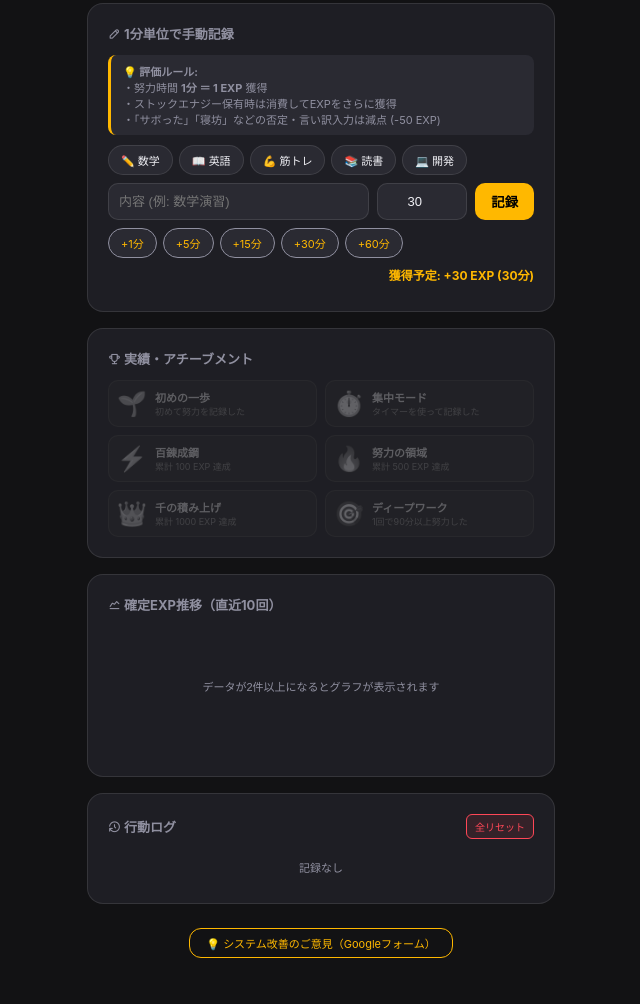
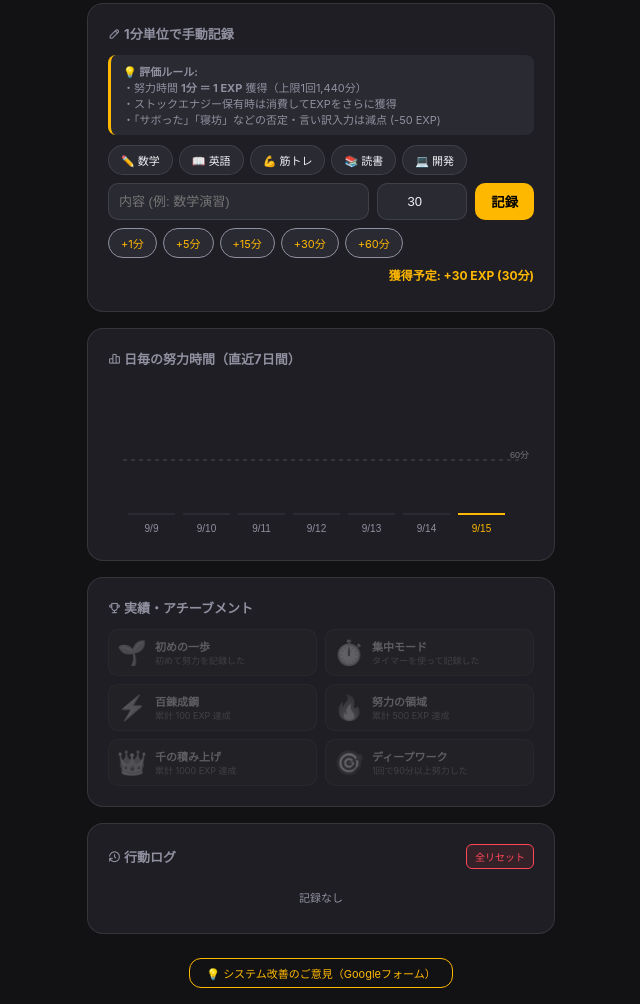
Before and after one commit to kuroske11/quest, a plain HTML site: page index.html in a window 1280 px wide. Shown: the part 535-1539 px from the top of the page, without its empty margins (319-959 px from the left). Drawn offline with Linux system fonts and the light colour scheme.

Commit message:
Update index.html

```diff
--- a/index.html
+++ b/index.html
@@ -29,7 +29,7 @@ body { font-family: -apple-system, BlinkMacSystemFont, "Segoe UI", Roboto, sans-
 .chara-avatar { font-size: 56px; margin: 0.25rem 0; }
 .level-badge { display: inline-block; background: var(--accent); color: #000; font-weight: bold; font-size: 11px; padding: 3px 12px; border-radius: 12px; }
 
-/* 🌟 PT/EXP表示エリア */
+/* PT/EXP表示エリア */
 .pt-display-group { display: flex; justify-content: center; gap: 12px; margin-top: 8px; }
 .pt-badge { background: var(--muted); border: 1px solid var(--border); border-radius: 8px; padding: 6px 12px; font-size: 12px; font-weight: bold; }
 .pt-badge.temp { border-color: var(--blue); color: var(--blue); }
@@ -42,7 +42,7 @@ body { font-family: -apple-system, BlinkMacSystemFont, "Segoe UI", Roboto, sans-
 .card { background: var(--card); border: 1px solid var(--border); border-radius: 16px; padding: 1.25rem; margin-top: 1rem; }
 .card-title { font-size: 13px; font-weight: bold; color: var(--sub); margin-bottom: 0.75rem; display: flex; align-items: center; justify-content: space-between; }
 
-/* ⏱️ タイマー＆入力 */
+/* タイマー＆入力 */
 .input-group { display: flex; gap: 8px; margin-bottom: 8px; }
 input[type="text"], input[type="number"] { background: var(--muted); border: 1px solid var(--border); color: var(--text); padding: 10px; border-radius: 10px; font-size: 13px; outline: none; }
 input[type="text"] { flex: 1; }
@@ -61,11 +61,11 @@ input:focus { border-color: var(--accent); }
 .chip.btn-time { border-color: var(--sub); color: var(--accent); }
 .chip:active { background: var(--border); }
 
-/* 💡 評価基準ガイド & リアルタイム計算表示 */
+/* 評価基準ガイド & リアルタイム計算表示 */
 .eval-guide { background: var(--muted); border-radius: 8px; padding: 8px 12px; font-size: 11px; color: var(--sub); margin-bottom: 10px; border-left: 3px solid var(--accent); }
 .calc-preview { font-size: 12px; font-weight: bold; color: var(--accent); margin-bottom: 8px; text-align: right; }
 
-/* 🏆 アチーブメント (実績) */
+/* アチーブメント */
 .achievement-grid { display: grid; grid-template-columns: repeat(2, 1fr); gap: 8px; }
 .achieve-card { background: var(--muted); border: 1px solid var(--border); border-radius: 10px; padding: 8px; display: flex; align-items: center; gap: 8px; opacity: 0.3; filter: grayscale(100%); transition: 0.3s; }
 .achieve-card.unlocked { opacity: 1; filter: grayscale(0%); border-color: var(--accent); }
@@ -74,8 +74,8 @@ input:focus { border-color: var(--accent); }
 .achieve-title { font-size: 11px; font-weight: bold; color: var(--text); }
 .achieve-desc { font-size: 9px; color: var(--sub); }
 
-/* グラフ */
-.graph-container { width: 100%; height: 130px; margin-top: 8px; }
+/* 📊 棒グラフコンテナ */
+.graph-container { width: 100%; height: 160px; margin-top: 8px; }
 canvas { width: 100%; height: 100%; }
 
 /* 判定結果 */
@@ -97,7 +97,6 @@ canvas { width: 100%; height: 100%; }
 
 <div class="header">
   <h2 style="font-size: 18px;">🔥 努力計測システム</h2>
-  <!-- 💡 Googleフォーム等のURLを以下に設定してください -->
   <a href="https://docs.google.com/forms/d/e/YOUR_FORM_ID/viewform" target="_blank" class="feedback-btn">
     <i class="ti ti-message-dots"></i> ご意見・要望
   </a>
@@ -113,7 +112,6 @@ canvas { width: 100%; height: 100%; }
     <div class="pt-badge temp" id="temp-pts-text" title="努力記録時に同時にEXPに変換されます">ストックエナジー: 0</div>
   </div>
 
-  <!-- 進捗ゲージ -->
   <div class="level-progress-container">
     <div class="level-progress-bar">
       <div class="level-progress-fill" id="lvl-progress-fill"></div>
@@ -144,14 +142,13 @@ canvas { width: 100%; height: 100%; }
   </div>
 </div>
 
-<!-- ✍️ 手動判定・記録 (1分単位) -->
+<!-- ✍️ 手動判定・記録 -->
 <div class="card">
   <div class="card-title"><span><i class="ti ti-pencil"></i> 1分単位で手動記録</span></div>
 
-  <!-- 評価ルール明示 -->
   <div class="eval-guide">
     <strong>💡 評価ルール:</strong><br>
-    ・努力時間 <strong>1分 ＝ 1 EXP</strong> 獲得<br>
+    ・努力時間 <strong>1分 ＝ 1 EXP</strong> 獲得（上限1回1,440分）<br>
     ・ストックエナジー保有時は消費してEXPをさらに獲得<br>
     ・「サボった」「寝坊」などの否定・言い訳入力は減点 (-50 EXP)
   </div>
@@ -166,11 +163,10 @@ canvas { width: 100%; height: 100%; }
 
   <div class="input-group">
     <input type="text" id="effort-task" placeholder="内容 (例: 数学演習)" maxlength="40">
-    <input type="number" id="manual-minutes" placeholder="分" min="1" max="1440" value="30" oninput="updatePreview()">
+    <input type="number" id="manual-minutes" placeholder="分" min="1" max="1440" value="30" oninput="updatePreview()" onchange="updatePreview()">
     <button class="btn-eval" onclick="evaluateEffort()">記録</button>
   </div>
 
-  <!-- 分単位調整クイックボタン -->
   <div class="chip-container">
     <div class="chip btn-time" onclick="addMinutes(1)">+1分</div>
     <div class="chip btn-time" onclick="addMinutes(5)">+5分</div>
@@ -179,7 +175,6 @@ canvas { width: 100%; height: 100%; }
     <div class="chip btn-time" onclick="addMinutes(60)">+60分</div>
   </div>
 
-  <!-- 💡 リアルタイム見込み計算 -->
   <div class="calc-preview" id="calc-preview">獲得予定: 30 EXP (30分)</div>
 
   <div class="result-box" id="result-box">
@@ -188,20 +183,18 @@ canvas { width: 100%; height: 100%; }
   </div>
 </div>
 
-<!-- 🏆 アチーブメント (ゲーム代替要素) -->
+<!-- 📊 日毎の努力時間 棒グラフ（新機能） -->
 <div class="card">
-  <div class="card-title"><span><i class="ti ti-trophy"></i> 実績・アチーブメント</span></div>
-  <div class="achievement-grid" id="achievement-grid">
-    <!-- JSで動的生成 -->
+  <div class="card-title"><span><i class="ti ti-chart-bar"></i> 日毎の努力時間（直近7日間）</span></div>
+  <div class="graph-container">
+    <canvas id="dailyBarChart"></canvas>
   </div>
 </div>
 
-<!-- 📊 EXP推移グラフ -->
+<!-- 🏆 実績・アチーブメント -->
 <div class="card">
-  <div class="card-title"><span><i class="ti ti-chart-line"></i> 確定EXP推移（直近10回）</span></div>
-  <div class="graph-container">
-    <canvas id="cumulChart"></canvas>
-  </div>
+  <div class="card-title"><span><i class="ti ti-trophy"></i> 実績・アチーブメント</span></div>
+  <div class="achievement-grid" id="achievement-grid"></div>
 </div>
 
 <!-- ログ & リセット -->
@@ -220,6 +213,7 @@ canvas { width: 100%; height: 100%; }
 </div>
 
 <script>
+const MAX_MINUTES = 1440; // 上限1,440分 (24時間)
 let totalExp = Math.max(0, Number(localStorage.getItem('proto_pro_exp')) || 0);
 let stockEnergy = Math.max(0, Number(localStorage.getItem('proto_stock_energy')) || 0);
 let lastDate = localStorage.getItem('proto_last_date') || "";
@@ -227,7 +221,6 @@ let lastDate = localStorage.getItem('proto_last_date') || "";
 let logs = JSON.parse(localStorage.getItem('proto_pro_logs')) || [];
 let unlockedAchievements = JSON.parse(localStorage.getItem('proto_achievements')) || [];
 
-// 📅 日付チェック（1日経過でストックエナジー失効）
 function checkDailyReset() {
   const today = new Date().toISOString().split('T')[0];
   if (lastDate && lastDate !== today) {
@@ -259,7 +252,6 @@ const ACHIEVEMENTS = [
   { id: 'long_task', title: 'ディープワーク', desc: '1回で90分以上努力した', icon: '🎯' }
 ];
 
-// --- 🌟 レベル進捗更新 ---
 function updateLevelProgress() {
   let currentLvlObj = LEVEL_TABLE[0];
   let nextLvlObj = null;
@@ -290,7 +282,6 @@ function updateLevelProgress() {
   }
 }
 
-// --- ✍️ 1分単位の入力調整 ＆ プレビュー計算 ---
 function appendManualTask(taskName) {
   document.getElementById('effort-task').value = taskName;
 }
@@ -298,21 +289,35 @@ function appendManualTask(taskName) {
 function addMinutes(mins) {
   const input = document.getElementById('manual-minutes');
   let current = parseInt(input.value) || 0;
-  input.value = Math.max(1, current + mins);
+  let newValue = Math.min(MAX_MINUTES, Math.max(1, current + mins));
+  input.value = newValue;
   updatePreview();
 }
 
 function updatePreview() {
-  const mins = Math.max(0, parseInt(document.getElementById('manual-minutes').value) || 0);
-  const expectedExp = mins * 1; // 1分 = 1 EXP
-  document.getElementById('calc-preview').textContent = `獲得予定: +${expectedExp} EXP (${mins}分)`;
+  const input = document.getElementById('manual-minutes');
+  let mins = parseInt(input.value) || 0;
+  const previewEl = document.getElementById('calc-preview');
+
+  if (mins > MAX_MINUTES) {
+    input.value = MAX_MINUTES;
+    mins = MAX_MINUTES;
+    previewEl.innerHTML = `<span style="color:var(--red);">⚠️ 1回の上限は24時間(${MAX_MINUTES}分)です</span>`;
+    return;
+  }
+
+  if (mins <= 0) {
+    previewEl.textContent = `獲得予定: +0 EXP`;
+    return;
+  }
+
+  const expectedExp = mins * 1;
+  previewEl.textContent = `獲得予定: +${expectedExp} EXP (${mins}分)`;
 }
 
-// --- ⚙️ エナジー ➔ EXP 変換処理 ---
 function convertEnergyToExp(baseExp) {
   if (stockEnergy <= 0 || baseExp <= 0) return { realGained: baseExp, energyUsed: 0 };
 
-  // 1EXPにつき、最大2エナジーを消費してEXPに変換
   const maxEnergyCanConvert = baseExp * 2;
   const energyUsed = Math.min(stockEnergy, maxEnergyCanConvert);
   const convertedExp = Math.floor(energyUsed / 2);
@@ -324,7 +329,7 @@ function convertEnergyToExp(baseExp) {
   return { realGained: totalGained, energyUsed };
 }
 
-// --- ⏱️ タイマー機能 ---
+// ⏱️ タイマー機能
 let timerInterval = null;
 let timerSeconds = 0;
 let isTimerRunning = false;
@@ -358,9 +363,7 @@ function toggleTimer() {
     const secs = timerSeconds % 60;
     const timeText = mins > 0 ? `${mins}分${secs}秒` : `${secs}秒`;
 
-    // 1分＝1EXP (最低でも1EXP)
     const baseExp = Math.max(1, mins);
-
     const { realGained, energyUsed } = convertEnergyToExp(baseExp);
 
     let msg = `⏱️ 【${taskName}】(${timeText}) 達成！\n+${realGained} EXP獲得！`;
@@ -372,7 +375,7 @@ function toggleTimer() {
     checkAchievements('timer_master');
     if (mins >= 90) checkAchievements('long_task');
 
-    addLog(`集中: ${taskName} (${timeText})`, realGained, energyUsed > 0 ? `エナジー${energyUsed}消費` : '基本評価');
+    addLog(`集中: ${taskName} (${timeText})`, realGained, energyUsed > 0 ? `エナジー${energyUsed}消費` : '基本評価', mins);
     timerSeconds = 0;
     updateTimerDisplay();
   }
@@ -395,7 +398,7 @@ function updateTimerDisplay() {
   document.getElementById('timer-display').textContent = `${m}:${s}`;
 }
 
-// --- ✍️ 手動判定ロジック ---
+// ✍️ 手動判定
 function checkNegative(text) {
   const directNegatives = ["サボっ", "寝てた", "寝坊", "遅刻", "ダラダラ", "忘れた", "怠けた", "YouTube", "TikTok", "スマホいじっ"];
   for (let w of directNegatives) {
@@ -409,14 +412,20 @@ function evaluateEffort() {
   const minEl = document.getElementById('manual-minutes');
 
   const taskName = taskEl.value.trim() || "努力作業";
-  const mins = parseInt(minEl.value) || 0;
+  let mins = parseInt(minEl.value) || 0;
 
   if (mins <= 0) {
     alert("努力時間を1分以上で設定してください。");
     return;
   }
 
-  let baseExp = mins * 1; // 1分 = 1 EXP
+  if (mins > MAX_MINUTES) {
+    alert(`1回に記録できる上限は24時間（${MAX_MINUTES}分）までです。`);
+    mins = MAX_MINUTES;
+    minEl.value = MAX_MINUTES;
+  }
+
+  let baseExp = mins * 1;
   let reasons = [];
   const negCheck = checkNegative(taskName);
 
@@ -427,7 +436,7 @@ function evaluateEffort() {
     void document.body.offsetWidth;
     document.body.classList.add('flash-red');
 
-    addLog(taskName, baseExp, reasons.join("・"));
+    addLog(taskName, baseExp, reasons.join("・"), 0);
   } else {
     const { realGained, energyUsed } = convertEnergyToExp(baseExp);
 
@@ -442,13 +451,12 @@ function evaluateEffort() {
     resBox.style.display = 'block';
 
     if (mins >= 90) checkAchievements('long_task');
-    addLog(`${taskName} (${mins}分)`, realGained, reasons.join("・"));
+    addLog(`${taskName} (${mins}分)`, realGained, reasons.join("・"), mins);
   }
 
   taskEl.value = '';
 }
 
-// 🏆 実績（アチーブメント）チェック
 function checkAchievements(specificId = null) {
   if (logs.length > 0) unlockAchieve('first_step');
   if (specificId) unlockAchieve(specificId);
@@ -486,73 +494,114 @@ function renderAchievements() {
   }).join('');
 }
 
-// ログ記録
-function addLog(text, pts, reason) {
+function addLog(text, pts, reason, durationMins = 0) {
   totalExp = Math.max(0, totalExp + pts);
   const now = new Date();
+  const isoDate = now.toISOString().split('T')[0]; // YYYY-MM-DD
   const dateStr = `${now.getMonth()+1}/${now.getDate()} ${String(now.getHours()).padStart(2,'0')}:${String(now.getMinutes()).padStart(2,'0')}`;
 
-  logs.push({ text, pts, cumul: totalExp, date: dateStr });
+  logs.push({ text, pts, durationMins, isoDate, cumul: totalExp, date: dateStr });
 
   localStorage.setItem('proto_pro_exp', totalExp);
   localStorage.setItem('proto_pro_logs', JSON.stringify(logs));
 
   checkAchievements();
   updateUI();
-  drawCumulGraph();
+  drawDailyBarChart();
 }
 
-// --- 📊 グラフ描画 ---
-function drawCumulGraph() {
-  const canvas = document.getElementById('cumulChart');
+// 📊 日毎の努力時間 棒グラフ描画 (Canvas)
+function drawDailyBarChart() {
+  const canvas = document.getElementById('dailyBarChart');
   if (!canvas) return;
   const ctx = canvas.getContext('2d');
   canvas.width = canvas.parentElement.clientWidth;
-  canvas.height = 130;
+  canvas.height = 160;
   ctx.clearRect(0, 0, canvas.width, canvas.height);
 
-  const recentLogs = logs.slice(-10);
-  if (recentLogs.length < 2) {
-    ctx.fillStyle = "#9090a0";
-    ctx.font = "11px sans-serif";
-    ctx.textAlign = "center";
-    ctx.fillText("データが2件以上になるとグラフが表示されます", canvas.width / 2, 65);
-    return;
+  // 直近7日分のISO日付配列を生成 (例: ["2026-09-08", ... "2026-09-14"])
+  const days = [];
+  const dayLabels = [];
+  const today = new Date();
+
+  for (let i = 6; i >= 0; i--) {
+    const d = new Date(today);
+    d.setDate(today.getDate() - i);
+    const iso = d.toISOString().split('T')[0];
+    const label = `${d.getMonth() + 1}/${d.getDate()}`;
+    days.push(iso);
+    dayLabels.push(label);
   }
 
-  const cumulValues = recentLogs.map(l => l.cumul !== undefined ? l.cumul : l.pts);
-  const maxVal = Math.max(...cumulValues, 100);
-  const minVal = Math.min(...cumulValues, 0);
-  const padding = 25;
-  const stepX = (canvas.width - padding * 2) / (cumulValues.length - 1);
+  // 日付ごとの合計分数を計算
+  const dailyTotals = days.map(iso => {
+    return logs.reduce((acc, log) => {
+      if (log.isoDate === iso && log.durationMins > 0) {
+        return acc + log.durationMins;
+      }
+      return acc;
+    }, 0);
+  });
 
+  const maxVal = Math.max(...dailyTotals, 120); // 最低スケールは120分
+  const paddingBottom = 25;
+  const paddingTop = 25;
+  const chartHeight = canvas.height - paddingBottom - paddingTop;
+  const barWidth = Math.floor((canvas.width - 40) / 7) - 8;
+
+  // 60分の点線ガイドライン描画
+  const targetMin = 60;
+  const targetY = (canvas.height - paddingBottom) - (targetMin / maxVal) * chartHeight;
   ctx.beginPath();
-  ctx.strokeStyle = "#FFB800";
-  ctx.lineWidth = 3;
+  ctx.setLineDash([4, 4]);
+  ctx.strokeStyle = "rgba(255, 255, 255, 0.2)";
+  ctx.lineWidth = 1;
+  ctx.moveTo(15, targetY);
+  ctx.lineTo(canvas.width - 15, targetY);
+  ctx.stroke();
+  ctx.setLineDash([]); // リセット
 
-  cumulValues.forEach((val, i) => {
-    const x = padding + i * stepX;
-    const ratio = (val - minVal) / (maxVal - minVal || 1);
-    const y = (canvas.height - padding) - ratio * (canvas.height - padding * 2);
-    if (i === 0) ctx.moveTo(x, y);
-    else ctx.lineTo(x, y);
-  });
-  ctx.stroke();
+  ctx.fillStyle = "rgba(255, 255, 255, 0.4)";
+  ctx.font = "9px sans-serif";
+  ctx.textAlign = "right";
+  ctx.fillText("60分", canvas.width - 5, targetY - 2);
 
-  cumulValues.forEach((val, i) => {
-    const x = padding + i * stepX;
-    const ratio = (val - minVal) / (maxVal - minVal || 1);
-    const y = (canvas.height - padding) - ratio * (canvas.height - padding * 2);
+  // 棒グラフを描画
+  dailyTotals.forEach((total, i) => {
+    const x = 20 + i * (barWidth + 8);
+    const barHeight = (total / maxVal) * chartHeight;
+    const y = (canvas.height - paddingBottom) - barHeight;
 
-    ctx.beginPath();
-    ctx.arc(x, y, 4, 0, Math.PI * 2);
-    ctx.fillStyle = "#2ed573";
-    ctx.fill();
+    // バーの描画
+    if (i === 6) {
+      // 本日分は強調色
+      ctx.fillStyle = "#FFB800";
+    } else {
+      ctx.fillStyle = total > 0 ? "#70a1ff" : "#2a2a32";
+    }
 
-    ctx.fillStyle = "#f0f0f5";
-    ctx.font = "9px sans-serif";
+    if (total > 0) {
+      // 角丸の棒
+      const radius = 4;
+      ctx.beginPath();
+      ctx.roundRect(x, y, barWidth, barHeight, [radius, radius, 0, 0]);
+      ctx.fill();
+
+      // 数値表示 (バーの上)
+      ctx.fillStyle = "#f0f0f5";
+      ctx.font = "10px sans-serif";
+      ctx.textAlign = "center";
+      ctx.fillText(`${total}分`, x + barWidth / 2, y - 4);
+    } else {
+      // 0分の空バー
+      ctx.fillRect(x, canvas.height - paddingBottom - 2, barWidth, 2);
+    }
+
+    // 日付ラベル (バーの下)
+    ctx.fillStyle = i === 6 ? "#FFB800" : "#9090a0";
+    ctx.font = "10px sans-serif";
     ctx.textAlign = "center";
-    ctx.fillText(`${val}`, x, y - 8);
+    ctx.fillText(dayLabels[i], x + barWidth / 2, canvas.height - 8);
   });
 }
 
@@ -583,7 +632,7 @@ function updateUI() {
 
 checkDailyReset();
 updateUI();
-setTimeout(drawCumulGraph, 100);
+setTimeout(drawDailyBarChart, 100);
 </script>
 </body>
 </html>
```
